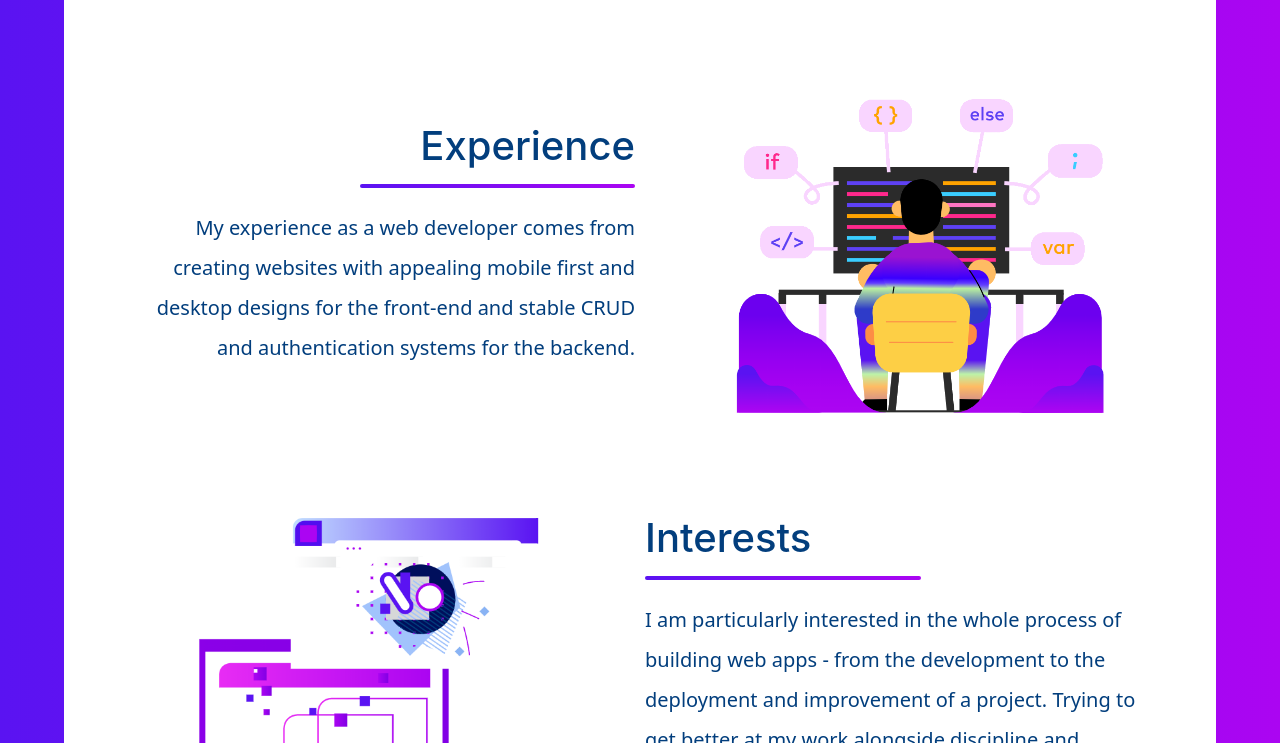
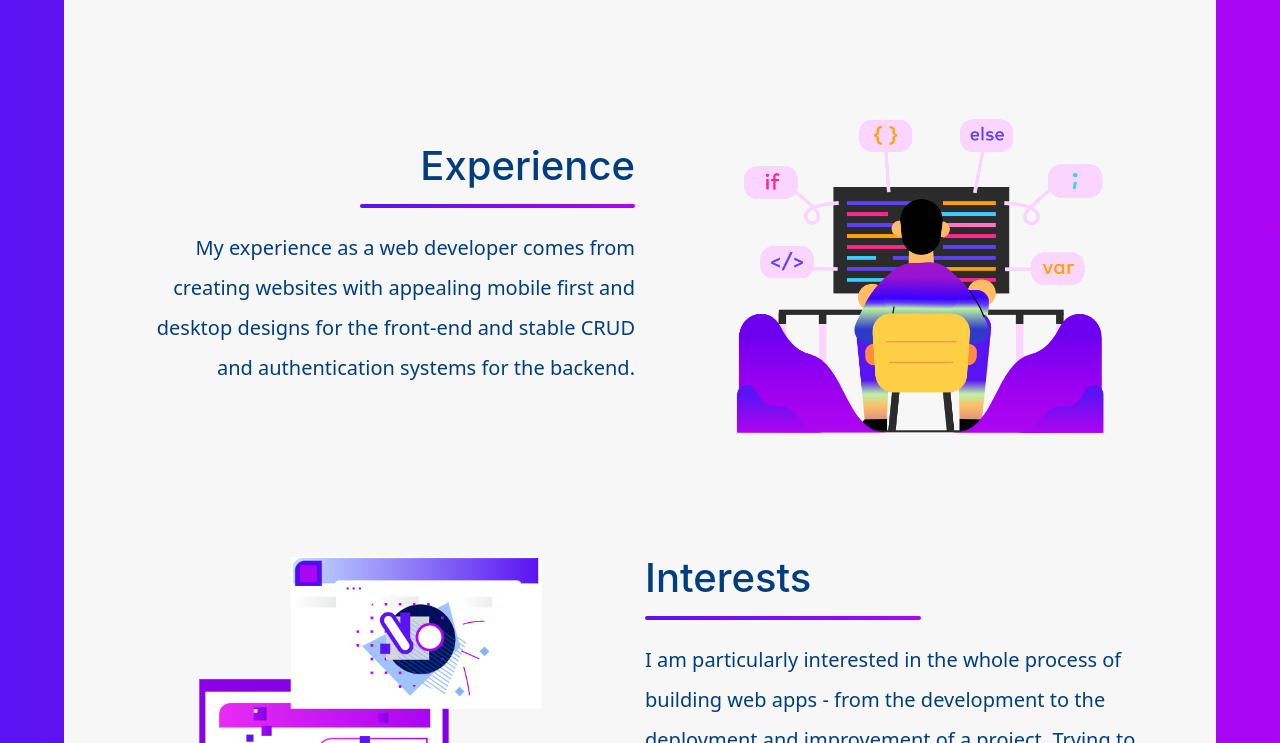
Before and after one commit to TinStay/Portfolio, a Gatsby site: page / in a window 1280 px wide. Shown: the part 2057-2800 px from the top of the page. Built offline with nearby package versions, Linux system fonts and the light colour scheme; Gatsby itself is replaced by a stand-in of ours; a web font is replaced by a local one.

Commit message:
Changed light gray color and about section margin

```diff
--- a/src/_variables.scss
+++ b/src/_variables.scss
@@ -13,7 +13,8 @@ $dark-blue-font: #023e7d;
 $dark-blue-icon: #03045e;
 $default-font-family: "Montserrat", serif;
 $header-font-family: "Roboto Slab", cursive;
-$light-gray-bgc: #f8f9fa;
+// $light-gray-bgc: #f8f9fa;
+$light-gray-bgc: #f7f7f8;
 
 
 $zindex-dropdown: 1000;
--- a/src/index.scss
+++ b/src/index.scss
@@ -14,10 +14,10 @@ p{
 }
 
 .mb-lg-6 {
-  margin-bottom: 1rem;
+  margin-bottom: 2rem;
 
   @media screen and (min-width: 992px) {
-    margin-bottom: 4rem;
+    margin-bottom: 5rem;
   }
 }
 
@@ -655,7 +655,7 @@ header {
 
   .about-container {
     position: relative;
-    background-color: white;
+    background-color: $light-gray-bgc;
   }
 
   .purple-line {
```
